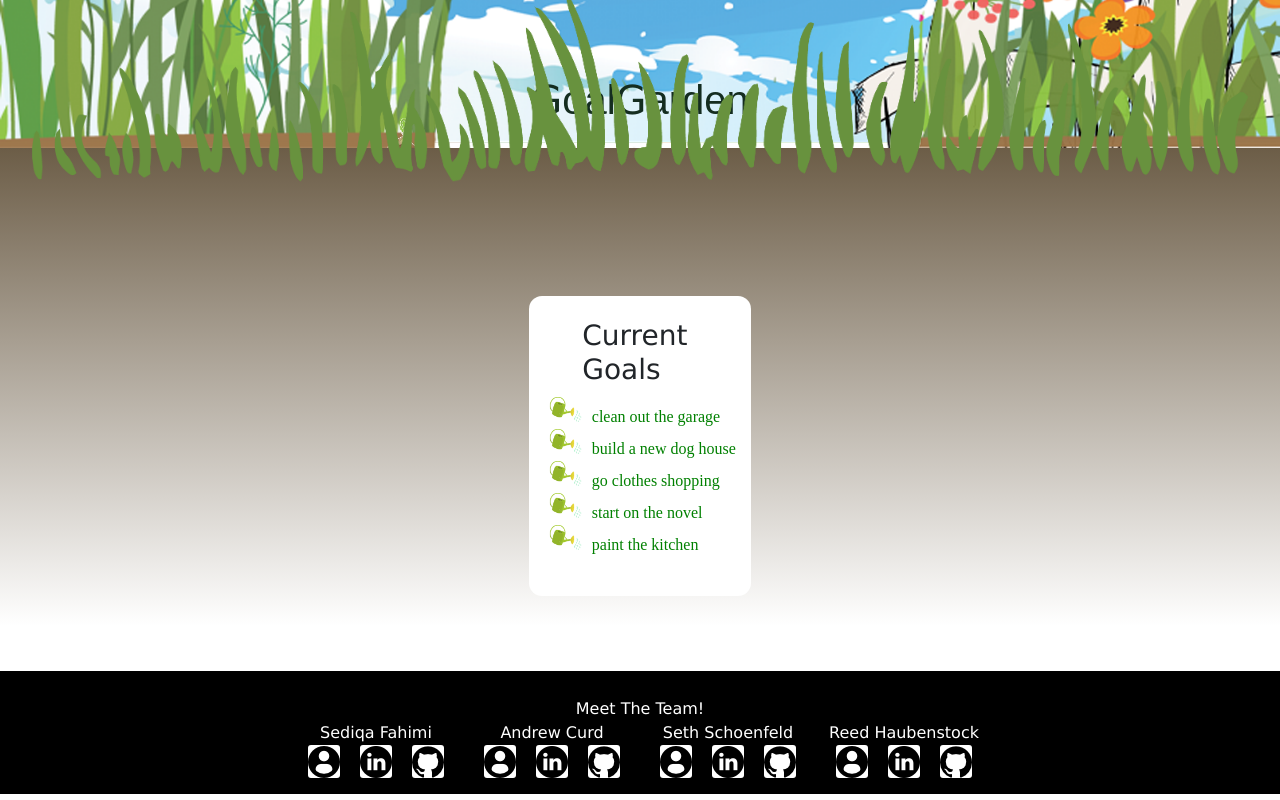
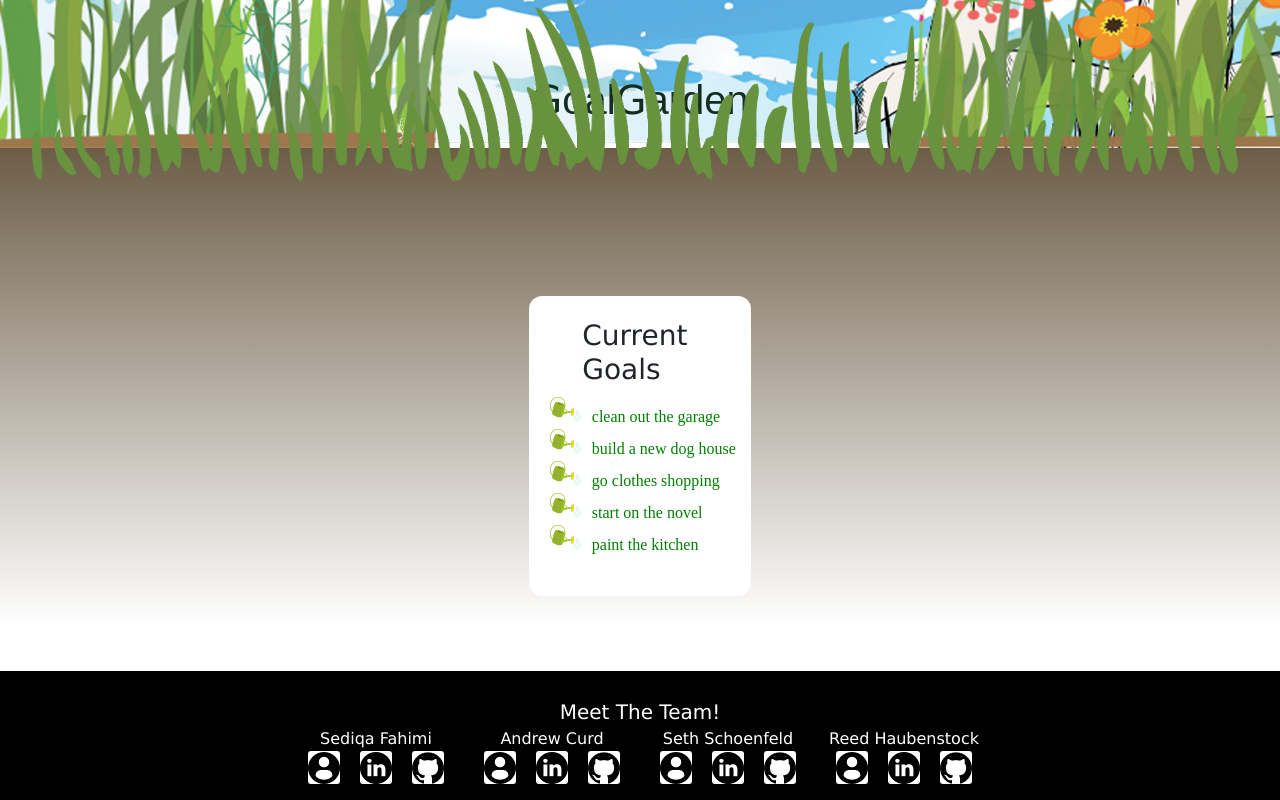
Before and after one commit to PersephoneQueenOfFlowers/goal-garden, a React (Create React App) app in the folder frontend/: page /#/ in a window 1280 px wide. Shown: the part 262-1062 px from the top of the page. Built offline with nearby package versions, Linux system fonts and the light colour scheme; a web font is replaced by a local one.

Commit message:
Modify footer css

```diff
--- a/frontend/public/css/App.css
+++ b/frontend/public/css/App.css
@@ -369,7 +369,8 @@ body {
   margin-top: 60px;
   padding-top: 26px; }
   .footer .footer-header {
-    color: white; }
+    color: white;
+    font-size: 20px; }
   .footer .team-spread {
     display: flex;
     flex-direction: row; }
--- a/frontend/src/styles/_footer.scss
+++ b/frontend/src/styles/_footer.scss
@@ -9,6 +9,7 @@
 
   .footer-header{
     color: white;
+    font-size: 20px;
   }
 
   .team-spread{
```
